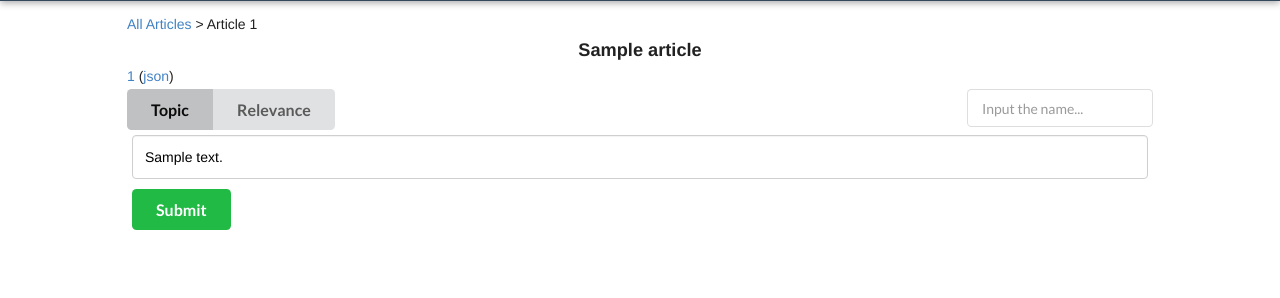
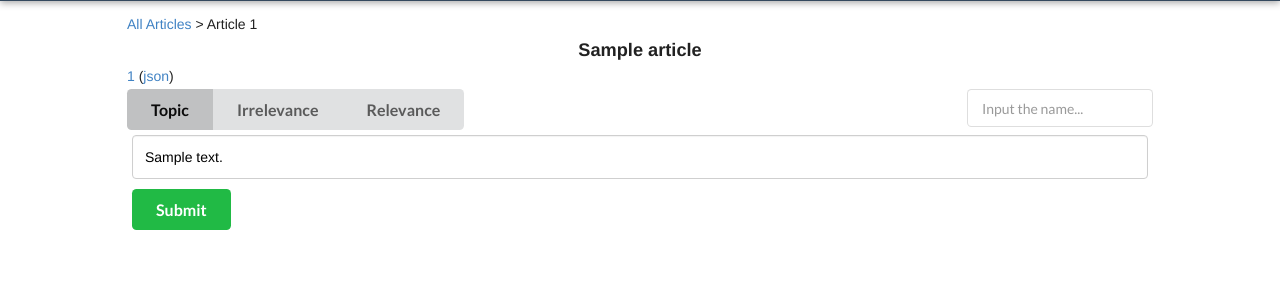
Before and after one commit to janetyc/writingfeedback, a Flask app: page /groundtruth/1?golden_id=1 in a window 1280 px wide. Shown: the part 59-357 px from the top of the page. Run offline with Flask 2, Linux system fonts and the light colour scheme; tables that the repository leaves empty hold one stand-in row (values such as "Sample post"); parts of the project's set-up code (start-up, migrations or seed data) failed here and were passed over; some libraries are stand-ins or nearby versions.

Commit message:
add irrelevance into golden structure

```diff
--- a/crowdtask/admin_views.py
+++ b/crowdtask/admin_views.py
@@ -19,16 +19,18 @@ def groundtruth(article_id):
     article = DBQuery().get_article_by_id(article_id)
     paragraphs = article.content.split("<BR>")
 
+    all_topics = None
+    all_relevances = None
+    all_irrelevances = None
     if golden_id:
       goldenstructure = DBQuery().get_golden_structure_by_id(golden_id)
       all_topics = goldenstructure.topic.split("|")
       all_relevances = goldenstructure.relevance.split("|")
-    else:
-      all_topics = None
-      all_relevances = None
+      if goldenstructure.irrelevance: all_irrelevances = goldenstructure.irrelevance.split("|")
 
     relevance_map = {}
     topic_map = {}
+    irrelevance_map = {}
     content_map = {}
     for i, paragraph in enumerate(paragraphs):
       sentence_list = re.split(r'(?<=[^A-Z].[.?]) +(?=[A-Z])', paragraph)
@@ -39,6 +41,14 @@ def groundtruth(article_id):
         topic_map[i] = [0]*len(sentence_list)
 
       #print topic_map[i]
+
+      if all_irrelevances:
+        irrelevance_map[i] = [1 if "%d-%d" % (i, j) in all_irrelevances else 0 for j in range(len(sentence_list))]
+      else:
+        irrelevance_map[i] = [0]*len(sentence_list)
+
+      #print irrelevance_map[i]
+
 
       relevance_map[i]=[]
       for j, sentence in enumerate(sentence_list):
@@ -58,7 +68,8 @@ def groundtruth(article_id):
        "content_map": content_map,
        "all_goldens": all_goldens,
        "topic_map": topic_map,
-       "relevance_map": relevance_map
+       "relevance_map": relevance_map,
+       "irrelevance_map": irrelevance_map
     }
 
     return render_template('groundtruth.html', data=data)
@@ -71,11 +82,16 @@ def get_groundtruth_json(article_id):
     data = {}
     for golden in all_golden_structures:
       all_topics = ["%s-%s" % (article_id,i) for i in golden.topic.split("|")]
+      if golden.irrelevance:
+        all_irrelevances = ["%s-%s" % (article_id,i) for i in golden.irrelevance.split("|")]
+      else:
+        all_irrelevances = []
       all_relevances = ["%s-%s" % (article_id,i) for i in golden.relevance.split("|")]
       data[golden.id] = {
         "article_id": article_id,
         "golden_topics": all_topics,
-        "golden_relevance": all_relevances
+        "golden_irrelevances": all_irrelevances,
+        "golden_relevances": all_relevances
       }
 
     return jsonify(success=1, data=data)
--- a/crowdtask/api.py
+++ b/crowdtask/api.py
@@ -190,14 +190,16 @@ def add_golden_structure():
     article_id = request.args.get('article_id')
     golden_topic = request.args.get('golden_topic')
     golden_relevance = request.args.get('golden_relevance')
+    golden_irrelevance = request.args.get('golden_irrelevance')
     created_user = request.args.get('created_user')
 
     DBQuery().add_golden_structure(created_user=created_user, article_id=article_id,
-                                    topic=golden_topic, relevance=golden_relevance)
+                                    topic=golden_topic, irrelevance=golden_irrelevance, relevance=golden_relevance)
 
     data = {
         "golden_topic": golden_topic,
-        "golden_relevance": golden_relevance
+        "golden_relevance": golden_relevance,
+        "golden_irrelevance": golden_irrelevance
     }
 
     return jsonify(success=1, data=data)
--- a/crowdtask/dbquery.py
+++ b/crowdtask/dbquery.py
@@ -68,8 +68,8 @@ class DBQuery(object):
 
         return link.id
 
-    def add_golden_structure(self, created_user, article_id, topic, relevance, relation=None, others=None):
-        goldenstructure = GoldenStructure(created_user, article_id, topic, relevance, relation, others)
+    def add_golden_structure(self, created_user, article_id, topic, irrelevance, relevance, relation=None, others=None):
+        goldenstructure = GoldenStructure(created_user, article_id, topic, irrelevance, relevance, relation, others)
         db.session.add(goldenstructure)
         db.session.commit()
 
--- a/crowdtask/models.py
+++ b/crowdtask/models.py
@@ -255,15 +255,17 @@ class GoldenStructure(db.Model):
     created_user = db.Column(db.Text())
     article_id = db.Column(db.Integer)
     topic = db.Column(db.Text())
+    irrelevance = db.Column(db.Text())
     relevance = db.Column(db.Text())
     relation = db.Column(db.Text())
     others = db.Column(db.Text())
     created_time = db.Column(db.DateTime())
 
-    def __init__(self, created_user, article_id, topic, relevance, relation, others):
+    def __init__(self, created_user, article_id, topic, irrelevance, relevance, relation, others):
         self.created_user = created_user
         self.article_id = article_id
         self.topic = topic
+        self.irrelevance = irrelevance
         self.relevance = relevance
         self.relation = relation
         self.others = others
--- a/crowdtask/static/css/main.css
+++ b/crowdtask/static/css/main.css
@@ -100,6 +100,11 @@ body {
 }
 .relevance{
     background-color: #1fa67a;
+    color: #ffffff;
+    padding: 2px;
+}
+.irrelevance{
+    background-color: #F77875;
     color: #ffffff;
     padding: 2px;
 }
--- a/crowdtask/templates/groundtruth.html
+++ b/crowdtask/templates/groundtruth.html
@@ -11,6 +11,7 @@
 
 <div class="ui buttons" id="annotate-type">
   <button class="ui button active">Topic</button>
+  <button class="ui button">Irrelevance</button>
   <button class="ui button">Relevance</button>
 </div>
 
@@ -23,6 +24,8 @@
         {% for sentence_idx in range(data.content_map[paragraph_idx]|length) %}
         {% if data.topic_map[paragraph_idx][sentence_idx] %}
         <span id="sentence_{{sentence_idx}}" class="sentence highlight-sentence highlight">
+        {% elif data.irrelevance_map[paragraph_idx][sentence_idx] %}
+        <span id="sentence_{{sentence_idx}}" class="sentence highlight-sentence irrelevance">
         {% else %}
         <span id="sentence_{{sentence_idx}}" class="sentence highlight-sentence">
         {% endif %}
@@ -50,33 +53,41 @@
 {% block extra_js %}
 <script>
     $(function() {
-        $currnt_type = $(".ui.button.active").text();
+        $current_type = $(".ui.button.active").text();
         //hide loading image
         $('#loading-image').hide();
 
         //highlight selection
         $('.highlight-sentence').click(function(){
-            if($currnt_type == "Topic"){
+            if($current_type == "Topic"){
                 $(this).toggleClass('highlight');
+            }
+            if($current_type == "Irrelevance"){
+                $(this).toggleClass('irrelevance');
             }
         });
         $('.basic-word').click(function(){
-            if($currnt_type == "Relevance"){
+            if($current_type == "Relevance"){
                 $(this).toggleClass('relevance');
             }
         });
 
+
         $('#annotate-type .ui.button').click(function(){
             $('#annotate-type .ui.button').removeClass('active');
             $(this).addClass('active');
-            $currnt_type = $(this).text();
-            if($currnt_type == "Topic"){
+            $current_type = $(this).text();
+            if($current_type == "Topic"){
                 console.log("Topic");
                 $(".sentence").addClass("highlight-sentence");
                 $(".basic-word").removeClass("word");
             }
-
-            if($currnt_type == "Relevance"){
+            if($current_type == "Irrelevance"){
+                console.log("Irrelevance");
+                $(".sentence").addClass("highlight-sentence");
+                $(".basic-word").removeClass("word");
+            }
+            if($current_type == "Relevance"){
                 console.log("Relevance");
                 $(".sentence").removeClass("highlight-sentence");
                 $(".basic-word").addClass("word");
@@ -93,6 +104,13 @@
                 var sentence_id = $(this).closest('.sentence').attr('id').split("_");
                 var paragraph_id = $(this).closest('.paragraph').attr('id').split("_");
                 topicArray.push(paragraph_id[1]+"-"+sentence_id[1]);
+            });
+
+            var irrelevanceArray = new Array();
+            $('.irrelevance').each(function(j){
+                var sentence_id = $(this).closest('.sentence').attr('id').split("_");
+                var paragraph_id = $(this).closest('.paragraph').attr('id').split("_");
+                irrelevanceArray.push(paragraph_id[1]+"-"+sentence_id[1]);
             });
 
 
@@ -115,6 +133,9 @@
             resultRelevance = relevanceArr.join("|");
             //console.log("relevance-->"+resultRelevance);
 
+            var resultIrrelevance = "";
+            resultIrrelevance = irrelevanceArray.join("|");
+
             $.ajax({
                 type: "GET",
                 url: "/api/add_golden_structure",
@@ -123,6 +144,7 @@
                     "article_id": "{{ data.article_id }}",
                     "golden_topic": resultTopic,
                     "golden_relevance": resultRelevance,
+                    "golden_irrelevance": resultIrrelevance,
                     "created_user": $("#annotator-name").val()
                 },
 
```
